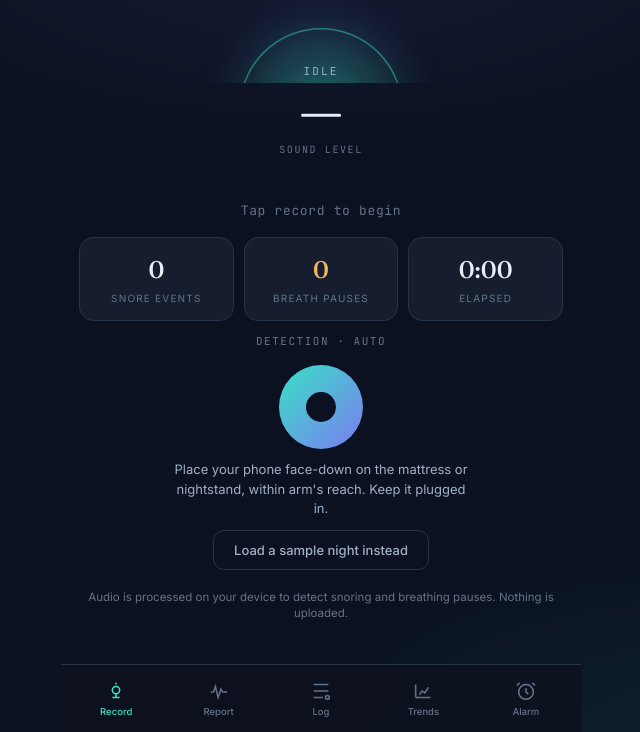
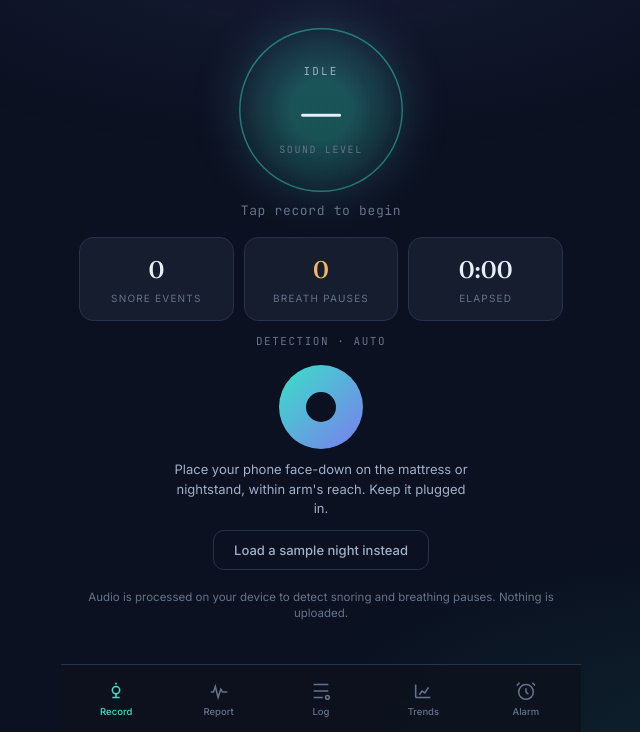
Before and after one commit to Rixard86/Nocturne, a website with bundled scripts: page www/index.html in a window 1280 px wide. Shown: the part 68-800 px from the top of the page, without its empty margins (319-959 px from the left). Built offline with nearby package versions, Linux system fonts and the light colour scheme.

Commit message:
Stop the halo being clipped to a 150px band
The rings are centred on the readout, but the canvas they are drawn into only
covered the top of the record view, so everything below a line just under the
state label was cut off - most of the halo was simply not there.

The canvas asked for top:-70px, bottom:-50px, height:auto. A canvas is a
replaced element, so height:auto resolves to the bitmap's aspect ratio rather
than stretching between the two offsets:

  411.429px wide x (393 / 1078) = 149.988px

and sizeHalo() then sizes the bitmap from that height, so it settled into a
stable but wrong 150px band. Stating the height instead - calc(100% + 120px),
the same span the offsets asked for - breaks the loop. Measured on device
afterwards: 772px for a 652px view, and the full circle renders.

Co-Authored-By: Claude Opus 5 <noreply@anthropic.com>

```diff
--- a/www/css/app.css
+++ b/www/css/app.css
@@ -31,8 +31,12 @@
   #view-record.active{display:flex;flex-direction:column;flex:1 1 auto;min-height:0;position:relative}
   /* halo is a full-bleed background layer for the record screen so its soft glow washes
      the whole background instead of being clipped to a box. Content sits above it. */
+  /* Height is stated, not left to `auto`. A canvas is a replaced element, so `height:auto`
+     resolves to the bitmap's aspect ratio rather than stretching between top and bottom -
+     and sizeHalo() sets that bitmap from the resulting height, so it settled at a stable but
+     wrong 150px band that clipped every ring below the readout. */
   #view-record > canvas#halo{position:absolute;z-index:0;pointer-events:none;
-    top:-70px;bottom:-50px;left:50%;width:100vw;height:auto;transform:translateX(-50%)}
+    top:-70px;height:calc(100% + 120px);left:50%;width:100vw;transform:translateX(-50%)}
   #view-record > *:not(#halo){position:relative;z-index:1}
   .halo-wrap{position:relative;flex:1 1 auto;min-height:180px;max-height:300px;display:flex;align-items:center;justify-content:center;margin-top:4px}
   @keyframes fade{from{opacity:0;transform:translateY(8px)}to{opacity:1;transform:none}}
```
